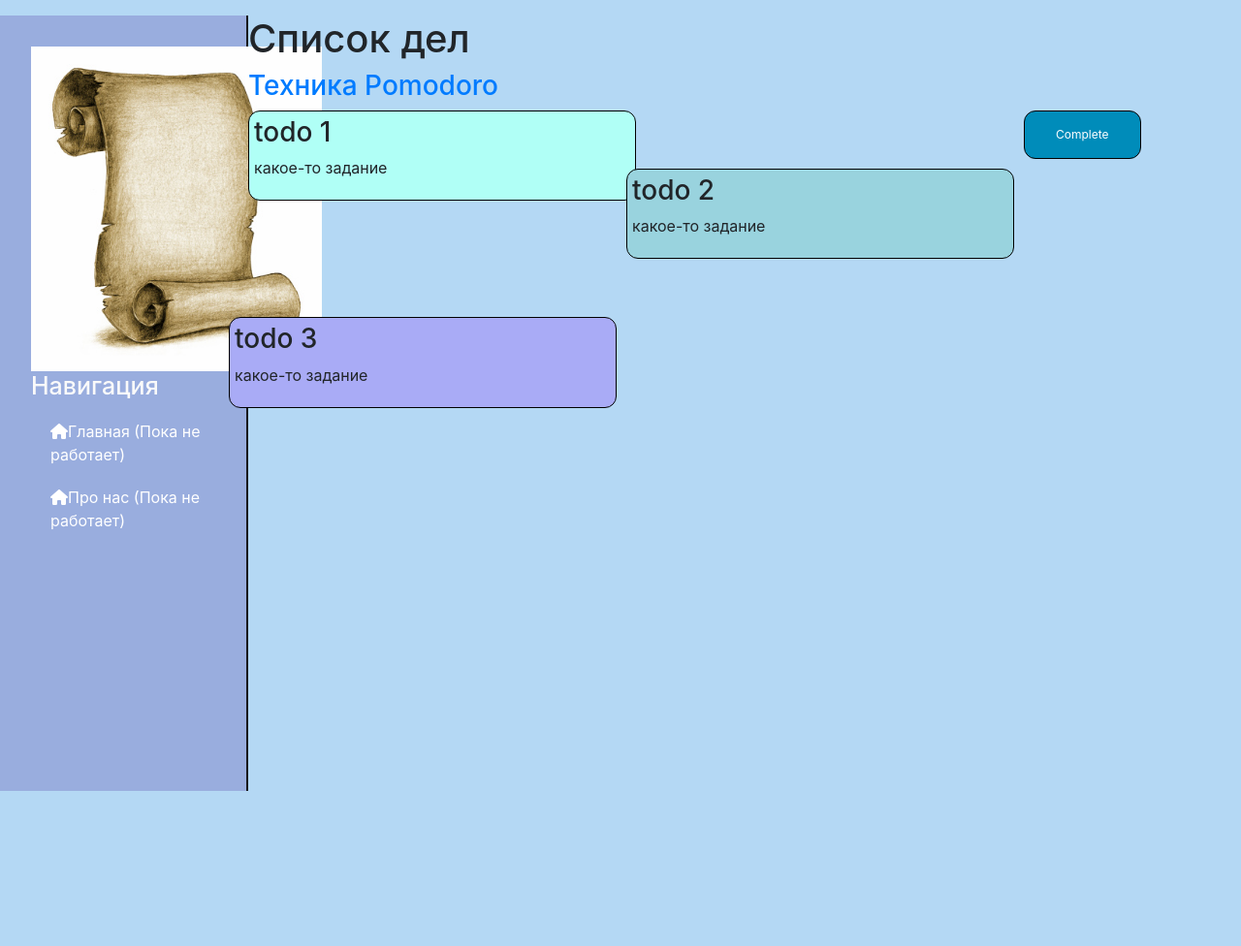
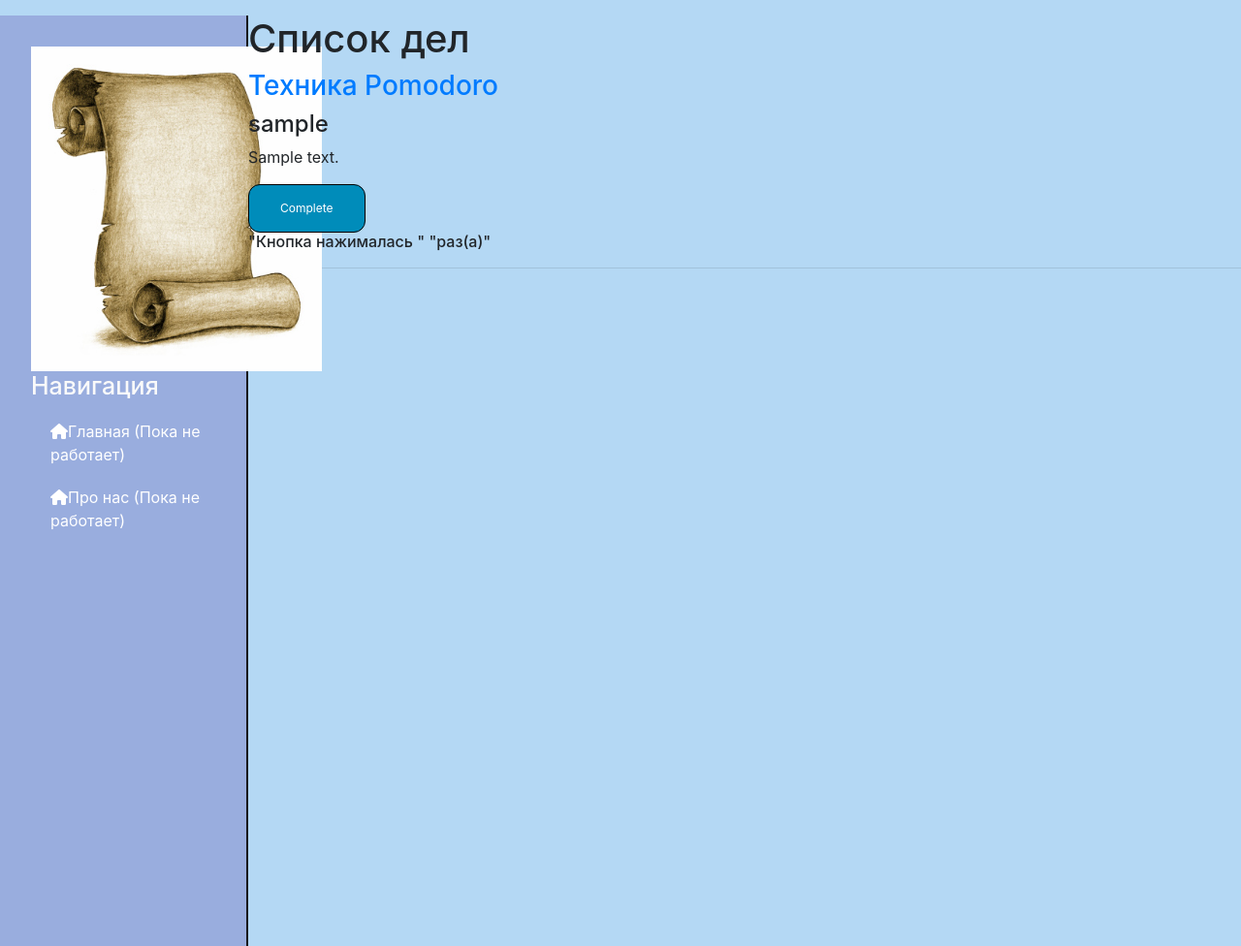
Before and after one commit to blt1305/TMS, a Django app: page /todos/ in a window 1280 px wide. Shown: the whole page at 97% size. Before the commit the page ends 816 px from the top, so only its background shows below. Run offline with Django 4.2, Linux system fonts and the light colour scheme; tables that the repository leaves empty hold one stand-in row (values such as "Sample post").

Commit message:
used class Todo from models.py for homepage

```diff
--- a/tms/todos/models.py
+++ b/tms/todos/models.py
@@ -8,6 +8,7 @@
     description = models.TextField(default='', help_text='Напишите что-нибудь')
     created_date = models.DateField(default=date.today)
     author = models.ForeignKey(User, on_delete=models.CASCADE)
+    completed = models.BooleanField(default=False)
 
     def __str__(self):
         return self.name
--- a/tms/todos/static/todos/css/styles.css
+++ b/tms/todos/static/todos/css/styles.css
@@ -7,7 +7,7 @@
     background: #99ADDE	;
     width: 20% ;
     padding: 2.5%;
-    height: 100vh;
+    height: 120vh;
     color: #fafafa;
     border-right: 2px solid #181818;
     }
--- a/tms/todos/templates/todos.html
+++ b/tms/todos/templates/todos.html
@@ -8,11 +8,16 @@
 <script src="script.js"></script>
 {% for todo in todos %}
 <div class={{todo.block}}>
-    <h3>{{todo.title}}</h3>
-    <p>{{todo.text}}</p>
-
+    <h4>{{todo.author}}</h4>
+    <p>{{todo.description}}</p>
 </div>
+<button id="button" class="button">Complete</button>
+<h6>
+    "Кнопка нажималась "
+    <span id="counter"></span>
+    "раз(а)"
+</h6>
+<script></script>
+<hr>
 {% endfor %}
-<button id="button" class="button">Complete</button>
-
 {% endblock %}
--- a/tms/todos/views.py
+++ b/tms/todos/views.py
@@ -24,7 +24,9 @@
     },
 ]
 def todos(request):
-    return render(request, 'todos.html', {'title': 'Список дел', 'todos': TODOS})
+    todos = Todo.objects.all()
+    return render(request, 'todos.html', {'title': 'Список дел', 'todos': todos})
+
 
 def home_todos(request):
     if request.method == 'GET':
```
Also changed, not shown: tms/todos/static/todos/js/script.js (+6 -2 lines), tms/README.md, tms/todos/migrations/0003_todo_completed.py (added).
